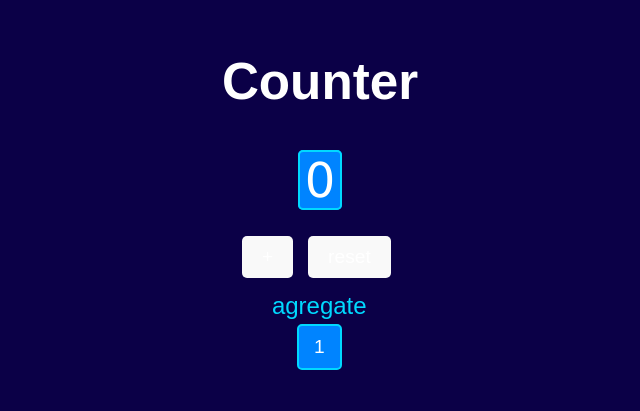
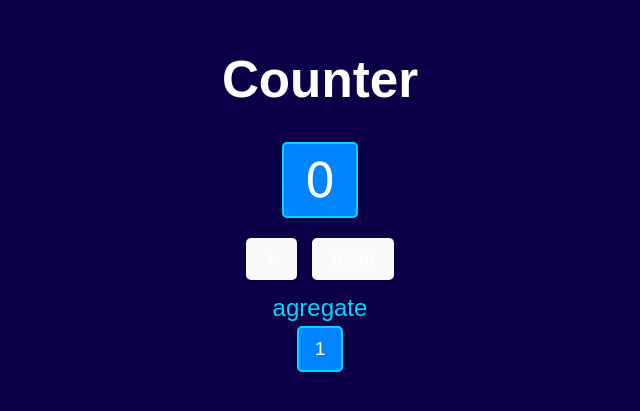
Before and after one commit to sneiira/counter, a React (Vite) app: page / in a window 1280 px wide. Shown: the part 205-616 px from the top of the page, without its empty margins (320-960 px from the left). Built offline with nearby package versions, Linux system fonts and the light colour scheme.

Commit message:
corrections
I corrected some alignements failures and some css issues

```diff
--- a/src/App.css
+++ b/src/App.css
@@ -5,6 +5,10 @@ input[type=number]::-webkit-outer-spin-button {
 }/* Estilo para eliminar los botones de incremento y decremento en inputs de tipo number */
 
 #root {
+  display: flex;
+  flex-direction: column; /* alinea los elementos en una columna */
+  align-items: center; /* alinea los elementos en el centro horizontalmente */
+  justify-content: center; /* alinea los elementos en el centro verticalmente */
   max-width: 1280px;
   margin: 0 auto;
   padding: 2rem;
@@ -49,7 +53,7 @@ button:hover {
   flex-direction: row;  /* alinea los elementos en una fila*/
   align-items: center; /* alinea los elementos en el centro verticalmente */
   margin-top: 20px;
-  margin-left: 20px;
+
   gap: 15px; /* espacio entre elementos */
 }
 
@@ -73,12 +77,12 @@ button:hover {
   color: #00d9ff; /* color del texto */
   margin: 0; /* elimina el margen por defecto */
   margin-top: 10px; /* espacio entre el texto y el contador */
-  margin-left: 50px;
+
 }
 
 .agregate
 {
- background-color: #0084ff; /* fondo del input*/
+  background-color: #0084ff; /* fondo del input*/
   border-radius: 5px; /* bordes redondeados */
   border: #00d9ff 2px solid; /* borde blanco */
   padding: 10px; /* espacio interno */
--- a/src/App.jsx
+++ b/src/App.jsx
@@ -12,7 +12,7 @@ function App() {
      <h1>Counter</h1>
        <span
         className="counter"
-        style={ {width: `${String(count).length + 1}ch`, maxWidth: '200px' }}
+        style={ {width: `${String(count).length + 1}ch` }}
       >
         {count}
       </span>
@@ -22,7 +22,8 @@ function App() {
      </div>
      <div className='cuantities'>
       <label>agregate<br />
-       <input className= 'agregate'type="number" value={s} onChange={(e) => setS(e.target.value === "" ? null : Number(e.target.value))} style={{ width: `${String(s).length + 1}ch` }} />
+       <input className= 'agregate'type="number" value={s} onChange={(e) => setS(e.target.value === "" ? null : Number(e.target.value))}
+        style={{ width: `${String(s).length + 1}ch`, maxWidth: '200px' }} />
       </label>
      </div>
     </>
```
